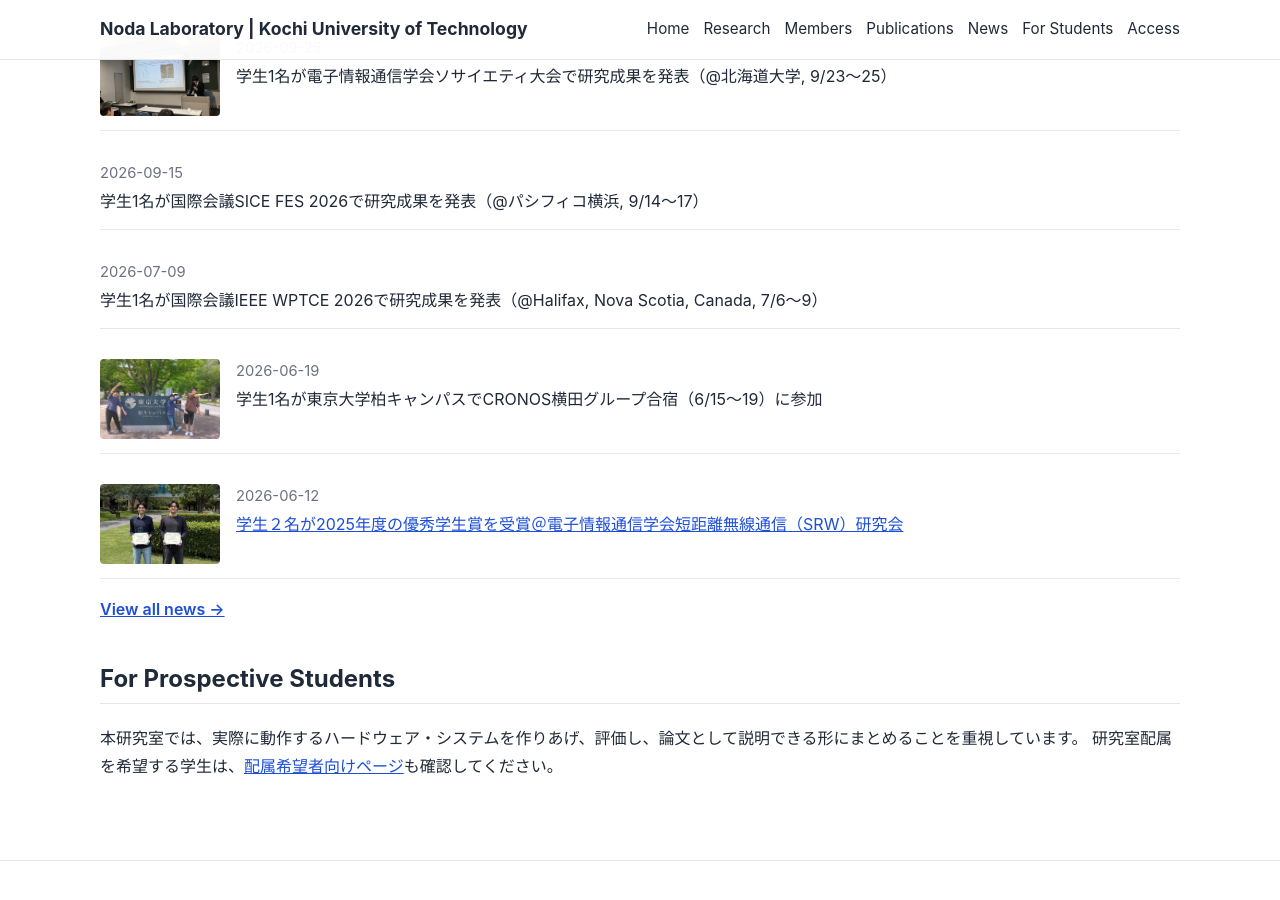
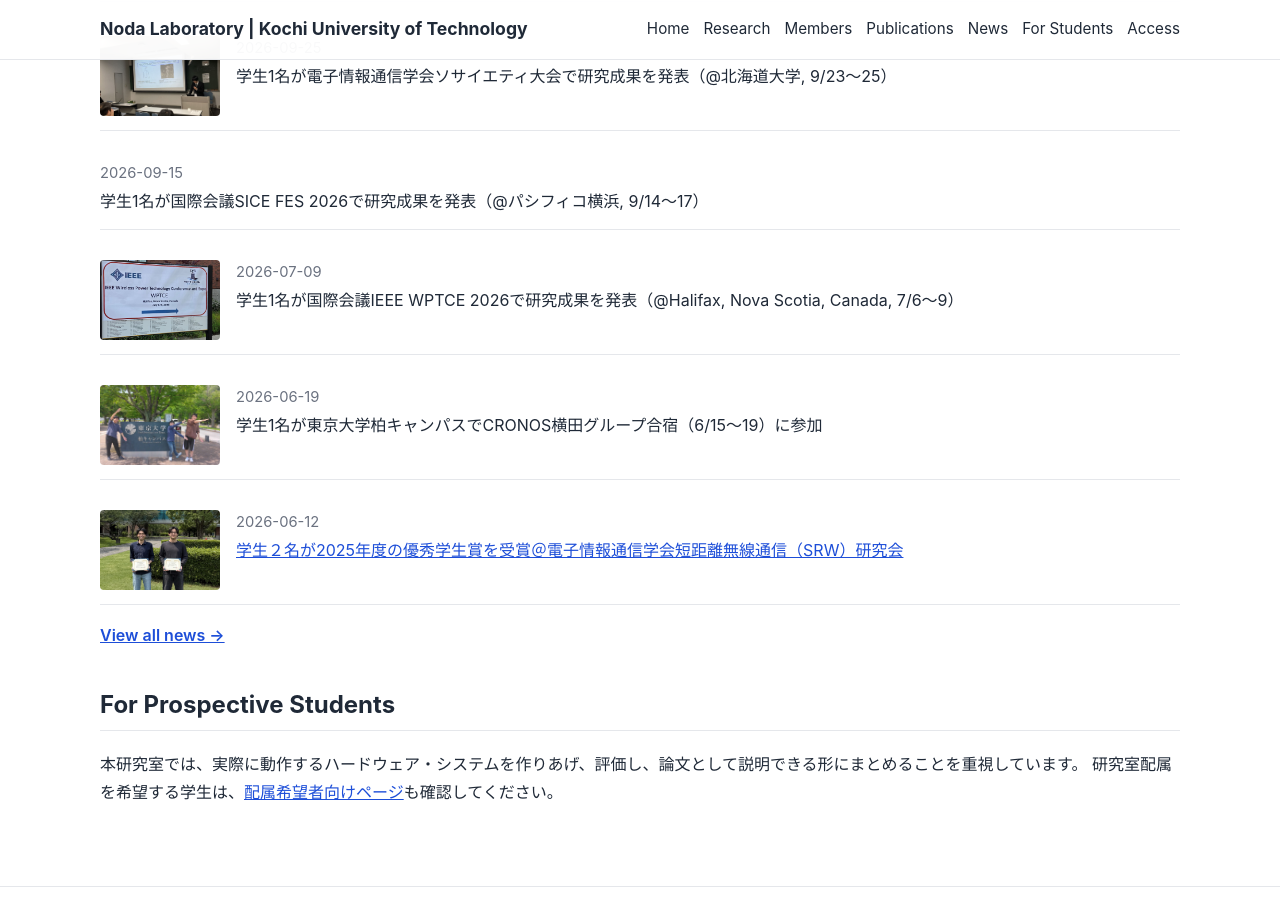
Before and after one commit to akihito-noda/lab-website, a Jekyll site: the page built from index.md, in a window 1280 px wide and 900 px high, scrolled down 1077 px. Built offline with Jekyll 4.4.1, drawn with Linux system fonts in a browser that asks for light colours.

Commit message:
Update news.yml

```diff
--- a/_data/news.yml
+++ b/_data/news.yml
@@ -8,6 +8,8 @@
 
 - date: 2026-07-09
   title: "学生1名が国際会議IEEE WPTCE 2026で研究成果を発表（@Halifax, Nova Scotia, Canada, 7/6～9）"
+  image: "/assets/images/news/wptce2026.jpg"
+  image_alt: "WPTCE2026"
 
 - date: 2026-06-19
   title: "学生1名が東京大学柏キャンパスでCRONOS横田グループ合宿（6/15～19）に参加"
```
